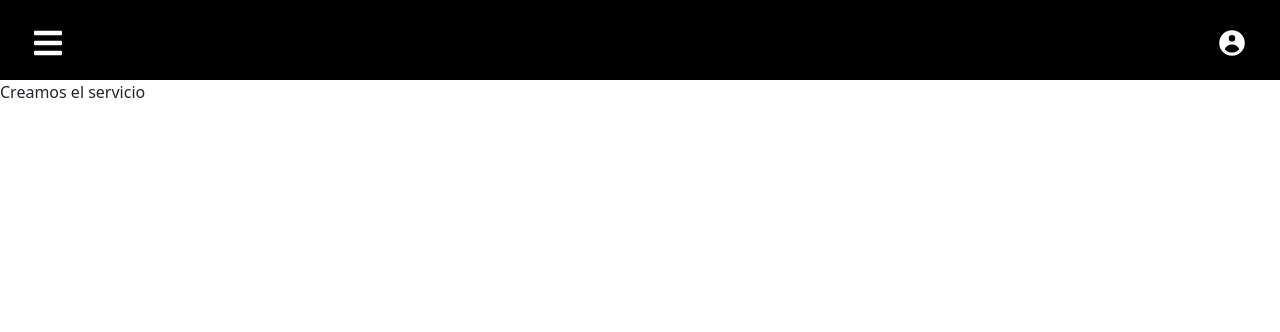
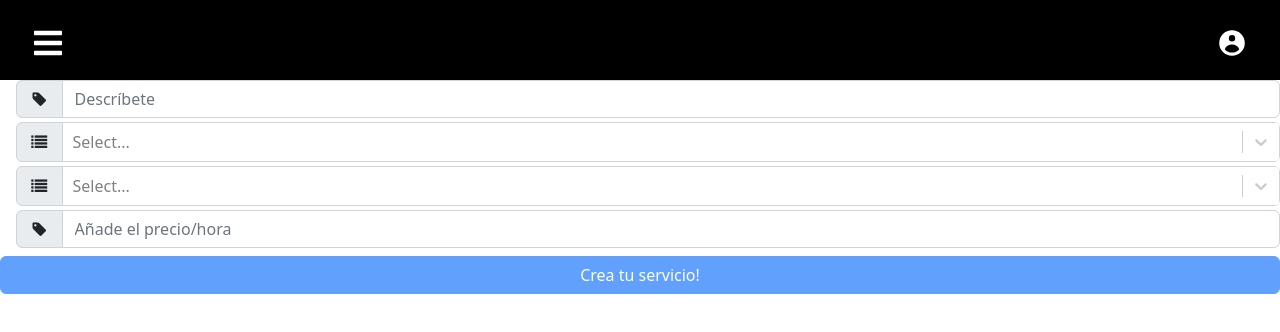
Before and after one commit to andrealgz/work-on-it, a React (Create React App) app in the folder web/: page /services/create in a window 1280 px wide. Shown: the top 332 px of the page. Built offline with nearby package versions, Linux system fonts and the light colour scheme.

Commit message:
WEB: CreateService created but not finish

```diff
--- a/web/src/components/index.js
+++ b/web/src/components/index.js
@@ -1 +1,4 @@
-export { default as NavBar } from "./header/navbar/NavBar"
+export { default as NavBar } from "./header/navbar/NavBar";
+export { default as DetailService } from "./services/detail/DetailService";
+export { default as ListService } from "./services/list/ListServices";
+export { default as CreateService } from "./services/create/CreateService";
--- /dev/null
+++ b/web/src/components/services/create/CreateService.jsx
@@ -0,0 +1,115 @@
+import { useForm, Controller } from "react-hook-form";
+import { useNavigate } from "react-router-dom";
+import { professions, timeTables } from "../../../data";
+import Select from "react-select"
+
+import * as Services from "../../../services/Main"
+
+function CreateService() {
+  const navigation = useNavigate();
+  const { register, handleSubmit, setError, control, formState: { errors, isValid } } = useForm({ mode: 'onTouched' });
+
+  const handleCreateService = (data) => {
+    console.log(data);
+    const service = {
+      user: "",
+      profession: data?.profession?.value,
+      bio: data.bio,
+      experience: "",
+      rate: data.rate,
+      disponibility: data?.timeTables?.value,
+      address: ""
+    }
+
+    // Services
+    //   .createService(data)
+    //   .then(service => navigation(`/services/${service.id}`))
+    //   .catch(error => {
+    //     if (error.response?.data?.errors) {
+    //       const { errors } = error.response.data;
+    //       console.log(errors);
+    //       Object.keys(error.response.data.errors)
+    //         .forEach((error) => {
+    //           setError(error, {  message: errors[error].message })
+    //         })
+    //     }
+    //   })
+  }
+
+  return(
+    <>
+      <form onSubmit={handleSubmit(handleCreateService)}>
+
+        <div className="input-group mb-1">
+          <span className="input-group-text"><i className="fa fa-tag fa-fw"></i></span>
+          <input type="text" className={`form-control ${errors.bio ? "is-invalid" : ''}`} placeholder="Descríbete"
+            {...register("bio", {
+              required: "La descripción es obligatoria",
+              maxLength: { value: 300, message: "La descripción puede contener hasta 300 caracteres" }
+            })} />
+          {errors.bio && (<div className="invalid-feedback">{errors.bio.message}</div>)}
+        </div>
+
+        <Controller
+          name="professions"
+          control={control}
+          render={({ field: { onBlur, onChange, value} }) => (
+            <div className="input-group mb-1">
+              <span className="input-group-text"><i className='fa fa-list fa-fw'></i></span>
+              <Select className='form-control p-0'
+                value={professions.find((profession) => profession.value === value)}
+                onChange={(profession) => onChange(profession)}
+                onBlur={onBlur}
+                options={professions}
+                styles={{
+                  control: (base) => ({
+                    ...base,
+                    border: 0
+                  })
+                }}/>
+              {errors.professions && (<div className="invalid-feedback">{errors.professions.message}</div>)}
+            </div>
+          )}
+        />
+
+        <Controller
+          name="timeTables"
+          control={control}
+          render={({ field: { onBlur, onChange, value} }) => (
+            <div className="input-group mb-1">
+              <span className="input-group-text"><i className='fa fa-list fa-fw'></i></span>
+              <Select className='form-control p-0'
+                value={timeTables.find((timeTable) => timeTable.value === value)}
+                onChange={(timeTable) => onChange(timeTable)}
+                onBlur={onBlur}
+                options={timeTables}
+                styles={{
+                  control: (base) => ({
+                    ...base,
+                    border: 0
+                  })
+                }}/>
+              {errors.timeTables && (<div className="invalid-feedback">{errors.timeTables.message}</div>)}
+            </div>
+          )}
+        />
+
+        <div className="input-group mb-1">
+          <span className="input-group-text"><i className="fa fa-tag fa-fw"></i></span>
+          <input type="number" className={`form-control ${errors.rate ? "is-invalid" : ''}`} placeholder="Añade el precio/hora"
+            {...register("rate", {
+              required: "El precio es obligatorio",
+            })} />
+          {errors.rate && (<div className="invalid-feedback">{errors.rate.message}</div>)}
+        </div>
+
+        <div className="d-grid mt-2">
+          <button className="btn btn-primary" type='submit' disabled={!isValid}>Crea tu servicio!</button>
+        </div>
+
+      </form>
+    </>
+  )
+}
+
+export default CreateService;
--- /dev/null
+++ b/web/src/data/experiences.js
@@ -0,0 +1,9 @@
+const experiences = [
+  { value: "novel", label: "Menos de 1 año" },
+  { value: "junior" , label: "Entre 1 y 3 años"},
+  { value: "pre-senior", label: "Entre 3 y 5 años" },
+  { value: "senior", label: "Entre 5 y 15 años" },
+  { value: "veteran", label: "Más de 15 años" },
+]
+
+module.exports = experiences;
--- /dev/null
+++ b/web/src/data/index.js
@@ -0,0 +1,5 @@
+module.exports = {
+  experiences: require("./experiences"),
+  professions: require("./professions"),
+  timeTables: require("./timeTables"),
+}
--- /dev/null
+++ b/web/src/data/professions.js
@@ -0,0 +1,11 @@
+const professions = [
+  { value: "construction-worker", label: "Albañil" },
+  { value: "plumber" , label: "Fontanero"},
+  { value: "electrician", label: "Electricista" },
+  { value: "carpenter", label: "Carpintero" },
+  { value: "painter", label: "Pintor" },
+  { value: "diy", label: "Bricolaje" },
+  { value: "mechatronic", label: "Mecatrónico" },
+]
+
+module.exports = professions;
--- /dev/null
+++ b/web/src/data/timeTables.js
@@ -0,0 +1,9 @@
+const timeTables = [
+  { value: "mornings", label: "Por las mañanas" },
+  { value: "afternoons" , label: "Por las tardes"},
+  { value: "weekends", label: "Los fines de semana" },
+  { value: "alldays", label: "Indiferencia horaria" },
+  { value: "unavailable", label: "No disponible" },
+]
+
+module.exports = timeTables;
--- a/web/src/screens/services/create/CreateServiceScreen.jsx
+++ b/web/src/screens/services/create/CreateServiceScreen.jsx
@@ -1,10 +1,11 @@
 import React from "react";
+import { CreateService } from "../../../components"
 
 function CreateServiceScreen () {
 
   return (
     <>
-      Creamos el servicio
+      <CreateService />
     </>
   )
 }
```
